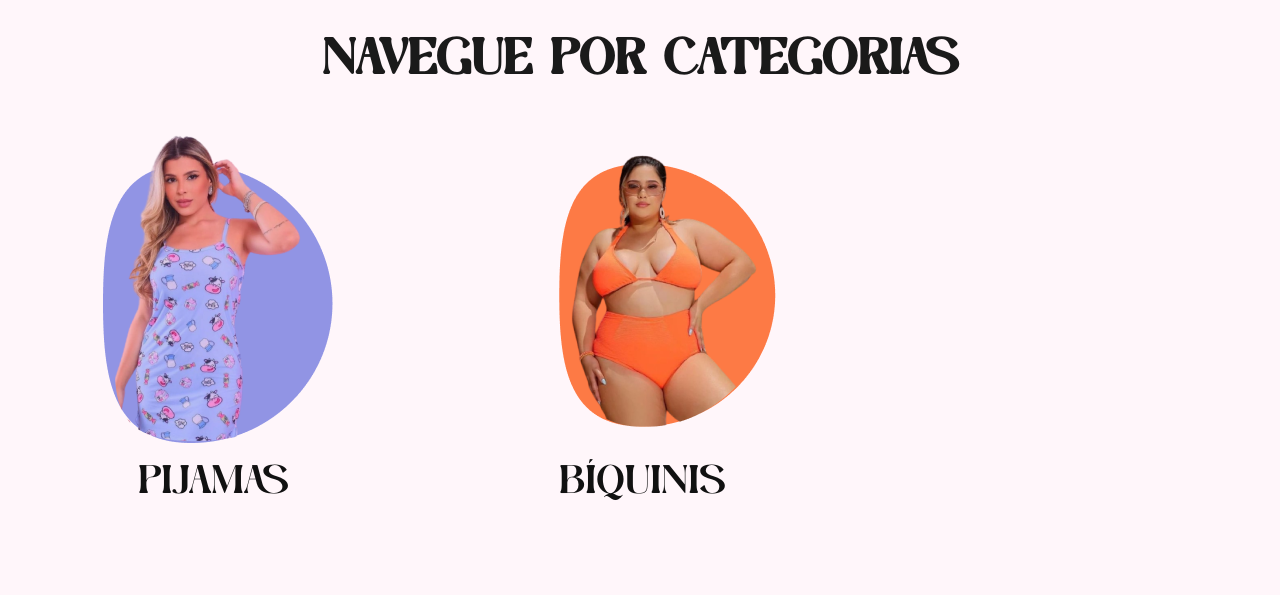
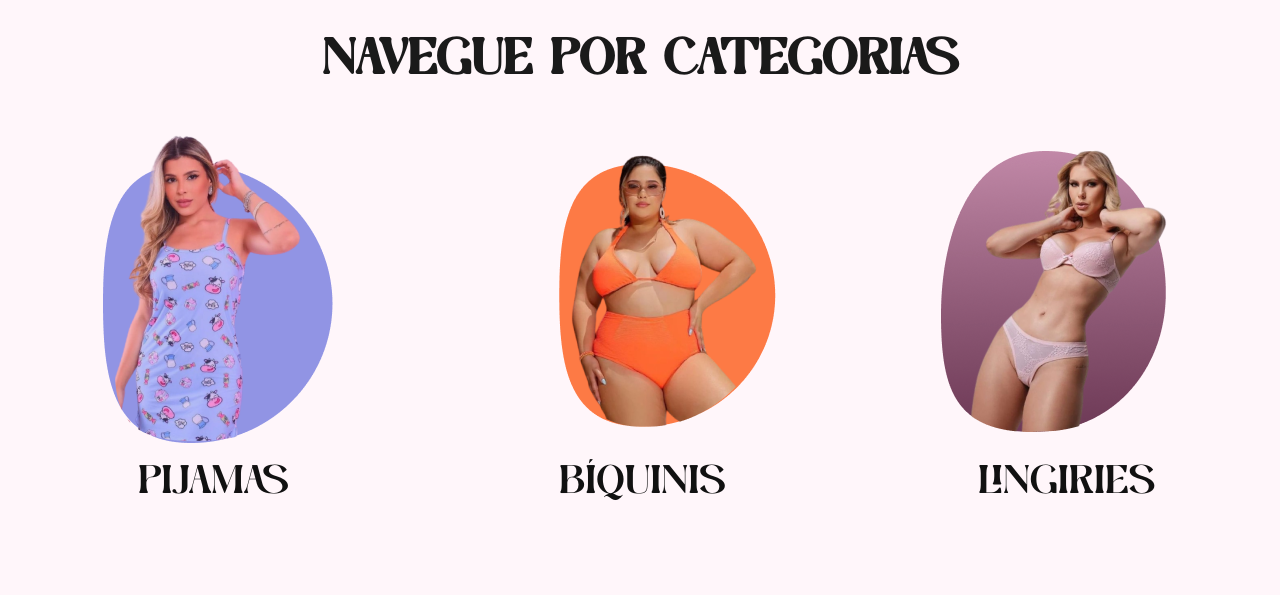
Before and after one commit to kauansilva001/Pink-Passarela, a plain HTML site: page index.html in a window 1280 px wide. Shown: the part 1080-1675 px from the top of the page. Drawn offline with nearby package versions, Linux system fonts and the light colour scheme.

Commit message:
inserindo a ultima categoria

```diff
--- a/index.html
+++ b/index.html
@@ -78,7 +78,7 @@
       <div class="card-categories"><img class="description-pijama" src="imagens/descripition-bíquini.png" alt="Categoria dos bíquinis da Passarela Pink">
         <p class="description-pijama-text">BÍQUINIS</p>
       </div>
-      <div class="card-categories"></div>
+      <div class="card-categories"><img src="imagens/descripition-lingirie.png" alt="Categoria das lingeries da Passarela Pink" class="descripition-pijamas"><p class="description-pijama-text">LINGIRIES</p></div>
     </div>
     </main>
     <footer class="index-footer">
```
Also changed, not shown: imagens/descripition-lingirie.png (added).
